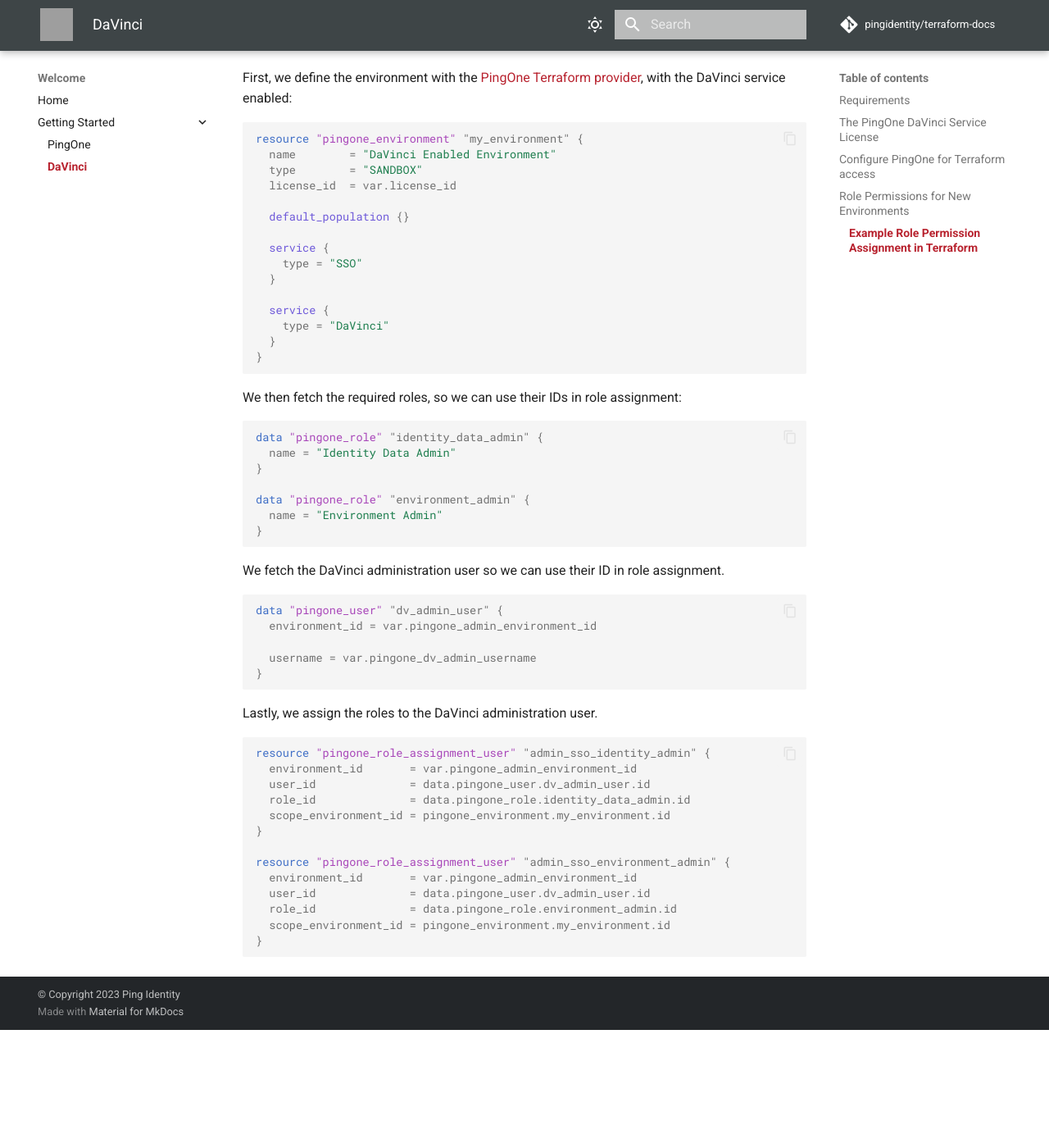
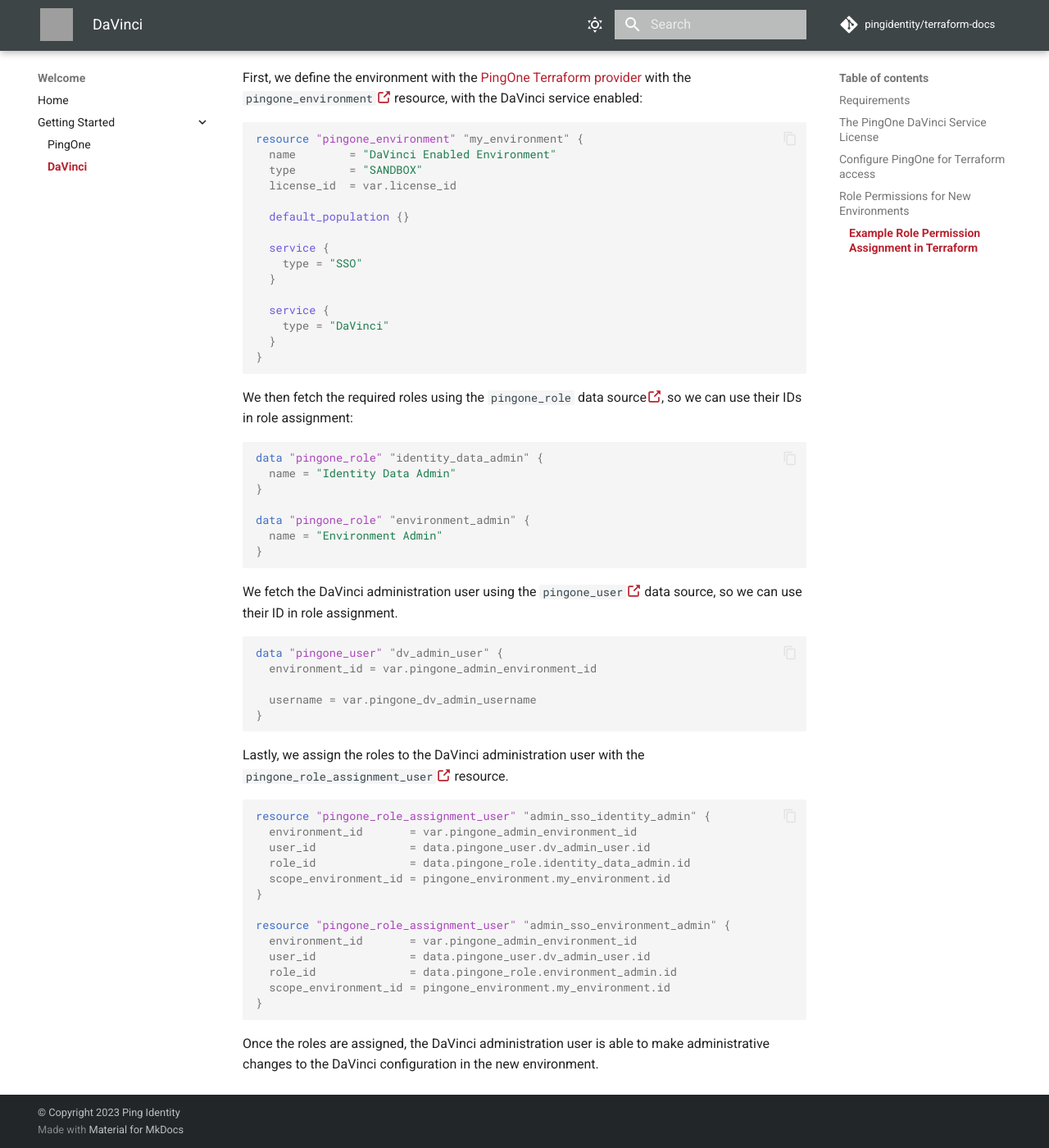
Before and after one commit to pingidentity/terraform-docs, an MkDocs documentation site: the page built from docs/getting-started/davinci.md, in a window 1280 px wide and 1400 px high, scrolled down 4321 px. Shown: the whole window at 82% size. Built offline with MkDocs 1.6.1 and Material for MkDocs 9.7.7, drawn with Linux system fonts in a browser that asks for light colours; comment, search, counter and statistics services are not loaded; before the commit the page ends 5577 px from its top, so only the background shows below that; grey boxes are pictures that could not be loaded.

Commit message:
update role assignment example with reg links

````diff
--- a/docs/getting-started/davinci.md
+++ b/docs/getting-started/davinci.md
@@ -142,7 +142,7 @@ The following shows an example of environment creation using the PingOne Terrafo
 * **Identity Data Admin**, scoped to individual environments (not scoped to the organization)
 * **Organization Admin**, scoped to the organization.
 
-First, we define the environment with the [PingOne Terraform provider](https://pingidentity.github.io/terraform-docs/getting-started/pingone/), with the DaVinci service enabled:
+First, we define the environment with the [PingOne Terraform provider](https://pingidentity.github.io/terraform-docs/getting-started/pingone/) with the `pingone_environment`[:octicons-link-external-16:](https://registry.terraform.io/providers/pingidentity/pingone/latest/docs/resources/environment) resource, with the DaVinci service enabled:
 ``` terraform
 resource "pingone_environment" "my_environment" {
   name        = "DaVinci Enabled Environment"
@@ -161,7 +161,7 @@ resource "pingone_environment" "my_environment" {
 }
 ```
 
-We then fetch the required roles, so we can use their IDs in role assignment:
+We then fetch the required roles using the `pingone_role` data source[:octicons-link-external-16:](https://registry.terraform.io/providers/pingidentity/pingone/latest/docs/data-sources/role), so we can use their IDs in role assignment:
 ``` terraform
 data "pingone_role" "identity_data_admin" {
   name = "Identity Data Admin"
@@ -172,7 +172,7 @@ data "pingone_role" "environment_admin" {
 }
 ```
 
-We fetch the DaVinci administration user so we can use their ID in role assignment.
+We fetch the DaVinci administration user using the `pingone_user`[:octicons-link-external-16:](https://registry.terraform.io/providers/pingidentity/pingone/latest/docs/data-sources/user) data source, so we can use their ID in role assignment.
 ``` terraform
 data "pingone_user" "dv_admin_user" {
   environment_id = var.pingone_admin_environment_id
@@ -181,7 +181,7 @@ data "pingone_user" "dv_admin_user" {
 }
 ```
 
-Lastly, we assign the roles to the DaVinci administration user.
+Lastly, we assign the roles to the DaVinci administration user with the `pingone_role_assignment_user`[:octicons-link-external-16:](https://registry.terraform.io/providers/pingidentity/pingone/latest/docs/resources/role_assignment_user) resource.
 ``` terraform
 resource "pingone_role_assignment_user" "admin_sso_identity_admin" {
   environment_id       = var.pingone_admin_environment_id
@@ -197,3 +197,5 @@ resource "pingone_role_assignment_user" "admin_sso_environment_admin" {
   scope_environment_id = pingone_environment.my_environment.id
 }
 ```
+
+Once the roles are assigned, the DaVinci administration user is able to make administrative changes to the DaVinci configuration in the new environment.
````
